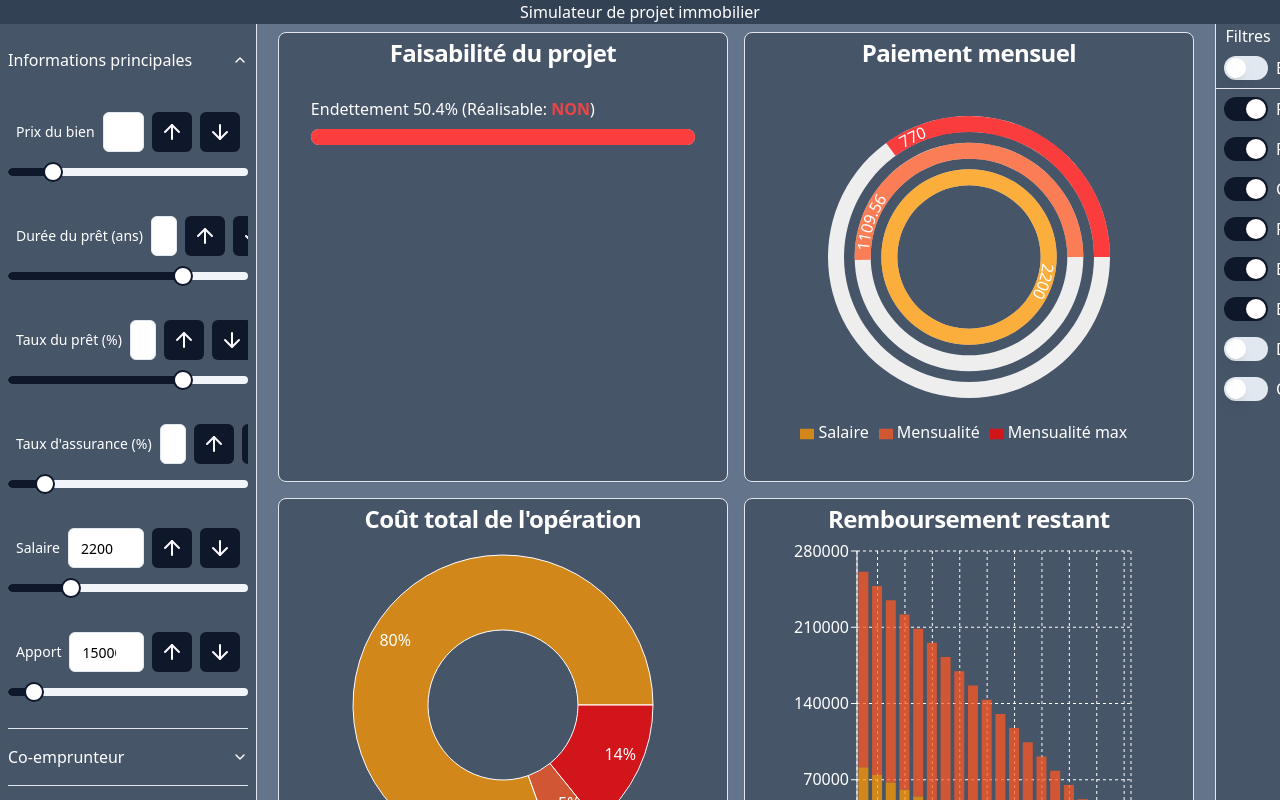
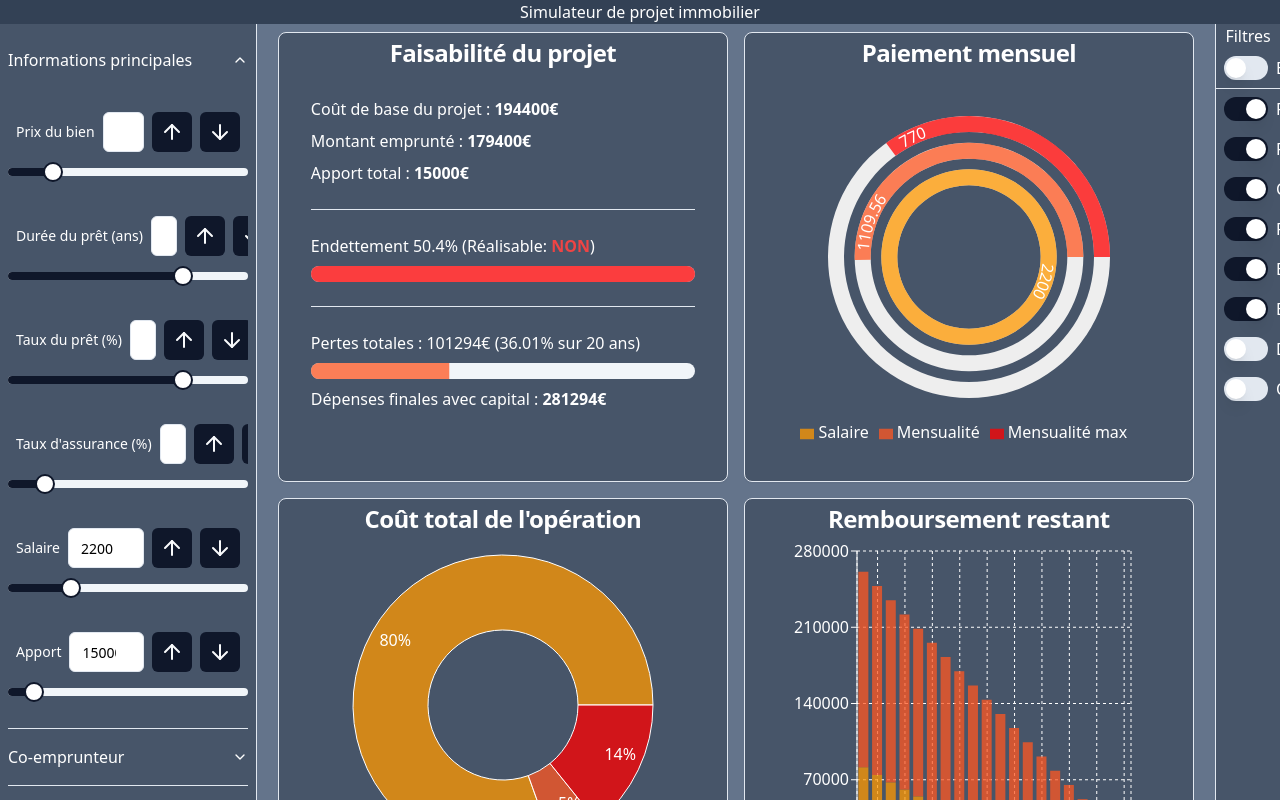
Before and after one commit to Yozamu/immo-simulator-v2, a React (Vite) app: page / in a window 1280 px wide. Shown: the top 800 px of the page. Built offline with nearby package versions, Linux system fonts and the light colour scheme.

Commit message:
feat: finished feasibility card and added works budget

```diff
--- a/src/components/graphics/MonthlyPayment.tsx
+++ b/src/components/graphics/MonthlyPayment.tsx
@@ -13,6 +13,7 @@ import { COLORS } from '@/utils/constants';
 
 const MonthlyPayment = () => {
   const price = useMainStore((state) => state.inputValues.price);
+  const worksBudget = useMainStore((state) => state.inputValues.worksBudget);
   const loanDuration = useMainStore((state) => state.inputValues.loanDuration);
   const salary = useMainStore((state) => state.inputValues.salary);
   const coSalary = useMainStore((state) => state.inputValues.coSalary);
@@ -25,7 +26,7 @@ const MonthlyPayment = () => {
   const notaryFees = calculateNotaryFees(price);
   const totalSalary = calculateTotalSalary(salary, hasCoBorrower ? coSalary : 0);
   const totalContribution = calculateTotalcontribution(contribution, hasCoBorrower ? coContribution : 0);
-  const loanAmount = calculateLoanAmount(price, totalContribution, notaryFees);
+  const loanAmount = calculateLoanAmount(price, totalContribution, notaryFees, worksBudget);
   const monthlyLoanCost = calculateMonthlyLoanCost(loanAmount, loanRate, loanDuration);
   const monthlyInsuranceCost = calculateMonthlyInsuranceCost(loanAmount, insuranceRate);
   const monthlyPayment = calculateMonthlyPayment(monthlyLoanCost, monthlyInsuranceCost);
--- a/src/components/graphics/ProjectFeasibility.tsx
+++ b/src/components/graphics/ProjectFeasibility.tsx
@@ -7,13 +7,17 @@ import {
   calculateMonthlyLoanCost,
   calculateMonthlyPayment,
   calculateNotaryFees,
+  calculateTotalInsuranceCost,
+  calculateTotalInterestCost,
   calculateTotalSalary,
   calculateTotalcontribution,
 } from '@/utils/simulationResults';
 import { COLORS } from '@/utils/constants';
+import { Separator } from '@/components/ui/separator';
 
 const ProjectFeasibility = () => {
   const price = useMainStore((state) => state.inputValues.price);
+  const worksBudget = useMainStore((state) => state.inputValues.worksBudget);
   const loanDuration = useMainStore((state) => state.inputValues.loanDuration);
   const salary = useMainStore((state) => state.inputValues.salary);
   const coSalary = useMainStore((state) => state.inputValues.coSalary);
@@ -26,23 +30,46 @@ const ProjectFeasibility = () => {
   const notaryFees = calculateNotaryFees(price);
   const totalSalary = calculateTotalSalary(salary, hasCoBorrower ? coSalary : 0);
   const totalContribution = calculateTotalcontribution(contribution, hasCoBorrower ? coContribution : 0);
-  const loanAmount = calculateLoanAmount(price, totalContribution, notaryFees);
+  const loanAmount = calculateLoanAmount(price, totalContribution, notaryFees, worksBudget);
   const monthlyLoanCost = calculateMonthlyLoanCost(loanAmount, loanRate, loanDuration);
   const monthlyInsuranceCost = calculateMonthlyInsuranceCost(loanAmount, insuranceRate);
   const monthlyPayment = calculateMonthlyPayment(monthlyLoanCost, monthlyInsuranceCost);
   const indebtedness = calculateIndebtedness(monthlyPayment, totalSalary);
+  const totalInterestCost = calculateTotalInterestCost(loanAmount, loanRate, loanDuration);
+  const totalInsuranceCost = calculateTotalInsuranceCost(monthlyInsuranceCost, loanDuration);
   const doable = indebtedness <= 0.35;
   const debtPercent = +(indebtedness * 100).toFixed(2);
   const percentOfMaxIndebtedness = Math.min(100, (debtPercent / 35) * 100);
   const debtBarColor = doable ? (indebtedness <= 0.3 ? COLORS[0] : COLORS[1]) : COLORS[2];
+  const totalCostLoss = +(notaryFees + totalInterestCost + totalInsuranceCost).toFixed();
+  const totalCost = +(totalCostLoss + price).toFixed();
+  const percentLossOnTotalCost = +((totalCostLoss / totalCost) * 100).toFixed(2);
 
   return (
     <div className="text-left flex flex-col gap-2 pt-8">
+      <label>
+        Coût de base du projet : <strong>{price + notaryFees + worksBudget}€</strong>
+      </label>
+      <label>
+        Montant emprunté : <strong>{loanAmount}€</strong>
+      </label>
+      <label>
+        Apport total : <strong>{totalContribution}€</strong>
+      </label>
+      <Separator className="my-4" />
       <label>
         Endettement {debtPercent}% (Réalisable:{' '}
         {doable ? <strong className="text-green-500">OUI</strong> : <strong className="text-red-500">NON</strong>})
       </label>
       <Progress color={debtBarColor} value={percentOfMaxIndebtedness} />
+      <Separator className="my-4" />
+      <label>
+        Pertes totales : {totalCostLoss}€ ({percentLossOnTotalCost}% sur {loanDuration} ans)
+      </label>
+      <Progress color={COLORS[1]} value={percentLossOnTotalCost} />
+      <label>
+        Dépenses finales avec capital : <strong>{totalCost}€</strong>
+      </label>
     </div>
   );
 };
--- a/src/components/graphics/QuotitiesAndLeftToLive.tsx
+++ b/src/components/graphics/QuotitiesAndLeftToLive.tsx
@@ -24,6 +24,7 @@ import {
 
 const QuotitiesAndLeftToLive = () => {
   const price = useMainStore((state) => state.inputValues.price);
+  const worksBudget = useMainStore((state) => state.inputValues.worksBudget);
   const loanDuration = useMainStore((state) => state.inputValues.loanDuration);
   const loanRate = useMainStore((state) => state.inputValues.loanRate);
   const contribution = useMainStore((state) => state.inputValues.contribution);
@@ -36,7 +37,7 @@ const QuotitiesAndLeftToLive = () => {
 
   const notaryFees = calculateNotaryFees(price);
   const totalContribution = calculateTotalcontribution(contribution, hasCoBorrower ? coContribution : 0);
-  const loanAmount = calculateLoanAmount(price, totalContribution, notaryFees);
+  const loanAmount = calculateLoanAmount(price, totalContribution, notaryFees, worksBudget);
   const monthlyLoanCost = calculateMonthlyLoanCost(loanAmount, loanRate, loanDuration);
   const monthlyInsuranceCost = calculateMonthlyInsuranceCost(loanAmount, insuranceRate);
   const monthlyPayment = calculateMonthlyPayment(monthlyLoanCost, monthlyInsuranceCost);
--- a/src/components/graphics/RemainingLoan.tsx
+++ b/src/components/graphics/RemainingLoan.tsx
@@ -12,6 +12,7 @@ import { COLORS } from '@/utils/constants';
 
 const RemainingLoan = () => {
   const price = useMainStore((state) => state.inputValues.price);
+  const worksBudget = useMainStore((state) => state.inputValues.worksBudget);
   const loanDuration = useMainStore((state) => state.inputValues.loanDuration);
   const loanRate = useMainStore((state) => state.inputValues.loanRate);
   const contribution = useMainStore((state) => state.inputValues.contribution);
@@ -20,7 +21,7 @@ const RemainingLoan = () => {
 
   const notaryFees = calculateNotaryFees(price);
   const totalContribution = calculateTotalcontribution(contribution, hasCoBorrower ? coContribution : 0);
-  const loanAmount = calculateLoanAmount(price, totalContribution, notaryFees);
+  const loanAmount = calculateLoanAmount(price, totalContribution, notaryFees, worksBudget);
   const { interests, capital } = calculateLoanRepayment(loanAmount, loanRate, loanDuration);
   const totalInterestCost = calculateTotalInterestCost(loanAmount, loanRate, loanDuration);
 
--- a/src/components/graphics/RentEquivalentNoLoss.tsx
+++ b/src/components/graphics/RentEquivalentNoLoss.tsx
@@ -13,6 +13,7 @@ import { COLORS } from '@/utils/constants';
 
 const RentEquivalentNoLoss = () => {
   const price = useMainStore((state) => state.inputValues.price);
+  const worksBudget = useMainStore((state) => state.inputValues.worksBudget);
   const loanDuration = useMainStore((state) => state.inputValues.loanDuration);
   const loanRate = useMainStore((state) => state.inputValues.loanRate);
   const contribution = useMainStore((state) => state.inputValues.contribution);
@@ -22,7 +23,7 @@ const RentEquivalentNoLoss = () => {
 
   const notaryFees = calculateNotaryFees(price);
   const totalContribution = calculateTotalcontribution(contribution, hasCoBorrower ? coContribution : 0);
-  const loanAmount = calculateLoanAmount(price, totalContribution, notaryFees);
+  const loanAmount = calculateLoanAmount(price, totalContribution, notaryFees, worksBudget);
   const { interests, capital } = calculateLoanRepayment(loanAmount, loanRate, loanDuration);
   const monthlyInsuranceCost = calculateMonthlyInsuranceCost(loanAmount, insuranceRate);
   const totalInsuranceCost = calculateTotalInsuranceCost(monthlyInsuranceCost, loanDuration);
--- a/src/components/graphics/SavingsWithSpendings.tsx
+++ b/src/components/graphics/SavingsWithSpendings.tsx
@@ -14,6 +14,7 @@ import { AreaChart, Area, XAxis, YAxis, CartesianGrid, Tooltip, ResponsiveContai
 
 const SavingsWithSpendings = () => {
   const price = useMainStore((state) => state.inputValues.price);
+  const worksBudget = useMainStore((state) => state.inputValues.worksBudget);
   const loanDuration = useMainStore((state) => state.inputValues.loanDuration);
   const loanRate = useMainStore((state) => state.inputValues.loanRate);
   const contribution = useMainStore((state) => state.inputValues.contribution);
@@ -26,7 +27,7 @@ const SavingsWithSpendings = () => {
   const notaryFees = calculateNotaryFees(price);
   const totalSalary = calculateTotalSalary(salary, hasCoBorrower ? coSalary : 0);
   const totalContribution = calculateTotalcontribution(contribution, hasCoBorrower ? coContribution : 0);
-  const loanAmount = calculateLoanAmount(price, totalContribution, notaryFees);
+  const loanAmount = calculateLoanAmount(price, totalContribution, notaryFees, worksBudget);
   const monthlyLoanCost = calculateMonthlyLoanCost(loanAmount, loanRate, loanDuration);
   const monthlyInsuranceCost = calculateMonthlyInsuranceCost(loanAmount, insuranceRate);
   const monthlyPayment = calculateMonthlyPayment(monthlyLoanCost, monthlyInsuranceCost);
--- a/src/components/graphics/SpendingsFromProject.tsx
+++ b/src/components/graphics/SpendingsFromProject.tsx
@@ -13,6 +13,7 @@ import { LineChart, Line, XAxis, YAxis, CartesianGrid, Tooltip, Legend, Responsi
 
 const SpendingsFromProject = () => {
   const price = useMainStore((state) => state.inputValues.price);
+  const worksBudget = useMainStore((state) => state.inputValues.worksBudget);
   const loanDuration = useMainStore((state) => state.inputValues.loanDuration);
   const loanRate = useMainStore((state) => state.inputValues.loanRate);
   const contribution = useMainStore((state) => state.inputValues.contribution);
@@ -23,7 +24,7 @@ const SpendingsFromProject = () => {
 
   const notaryFees = calculateNotaryFees(price);
   const totalContribution = calculateTotalcontribution(contribution, hasCoBorrower ? coContribution : 0);
-  const loanAmount = calculateLoanAmount(price, totalContribution, notaryFees);
+  const loanAmount = calculateLoanAmount(price, totalContribution, notaryFees, worksBudget);
   const monthlyLoanCost = calculateMonthlyLoanCost(loanAmount, loanRate, loanDuration);
   const monthlyInsuranceCost = calculateMonthlyInsuranceCost(loanAmount, insuranceRate);
   const monthlyPayment = calculateMonthlyPayment(monthlyLoanCost, monthlyInsuranceCost);
--- a/src/components/graphics/TotalCost.tsx
+++ b/src/components/graphics/TotalCost.tsx
@@ -13,6 +13,7 @@ import { PieChart, Pie, Cell, ResponsiveContainer, Legend, Tooltip } from 'recha
 
 const TotalCost = () => {
   const price = useMainStore((state) => state.inputValues.price);
+  const worksBudget = useMainStore((state) => state.inputValues.worksBudget);
   const loanDuration = useMainStore((state) => state.inputValues.loanDuration);
   const loanRate = useMainStore((state) => state.inputValues.loanRate);
   const contribution = useMainStore((state) => state.inputValues.contribution);
@@ -22,7 +23,7 @@ const TotalCost = () => {
 
   const notaryFees = calculateNotaryFees(price);
   const totalContribution = calculateTotalcontribution(contribution, hasCoBorrower ? coContribution : 0);
-  const loanAmount = calculateLoanAmount(price, totalContribution, notaryFees);
+  const loanAmount = calculateLoanAmount(price, totalContribution, notaryFees, worksBudget);
   const totalInterestCost = calculateTotalInterestCost(loanAmount, loanRate, loanDuration);
   const monthlyInsuranceCost = calculateMonthlyInsuranceCost(loanAmount, insuranceRate);
   const totalInsuranceCost = calculateTotalInsuranceCost(monthlyInsuranceCost, loanDuration);
--- a/src/utils/simulationResults.ts
+++ b/src/utils/simulationResults.ts
@@ -10,8 +10,13 @@ export const calculateNotaryFees = (price: number): number => {
   return price * 0.08;
 };
 
-export const calculateLoanAmount = (price: number, totalcontribution: number, notaryFees: number): number => {
-  return price - totalcontribution + notaryFees;
+export const calculateLoanAmount = (
+  price: number,
+  totalcontribution: number,
+  notaryFees: number,
+  worksBudget = 0
+): number => {
+  return price - totalcontribution + notaryFees + worksBudget;
 };
 
 export const calculateMonthlyLoanCost = (loanAmount: number, loanRate: number, years: number): number => {
```
